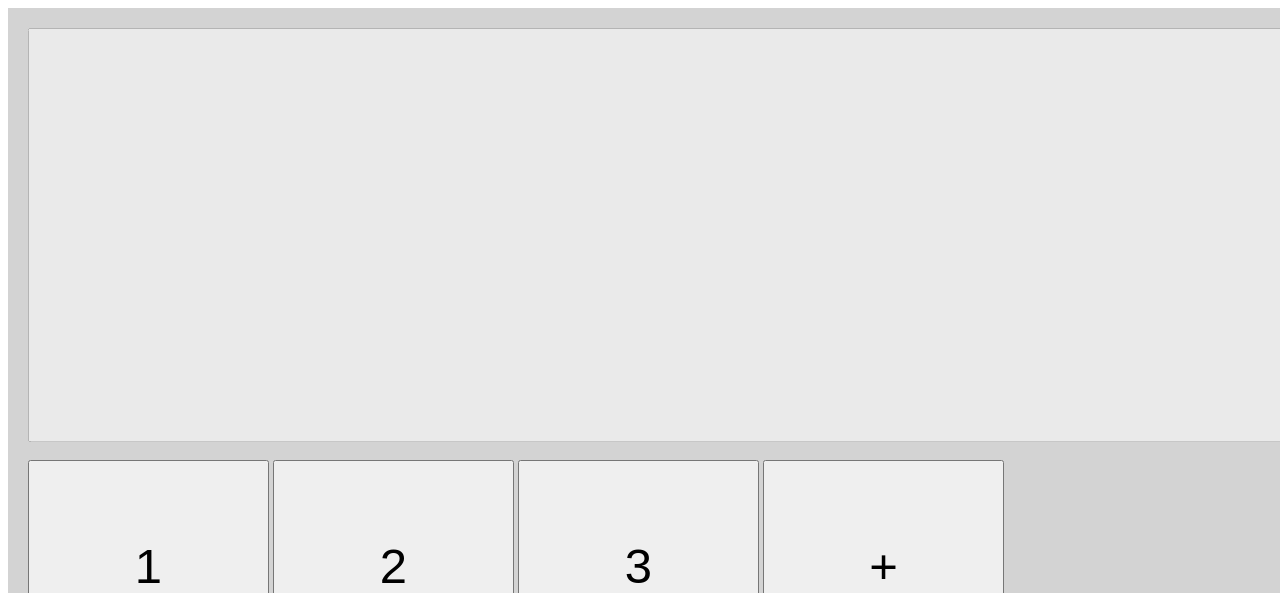
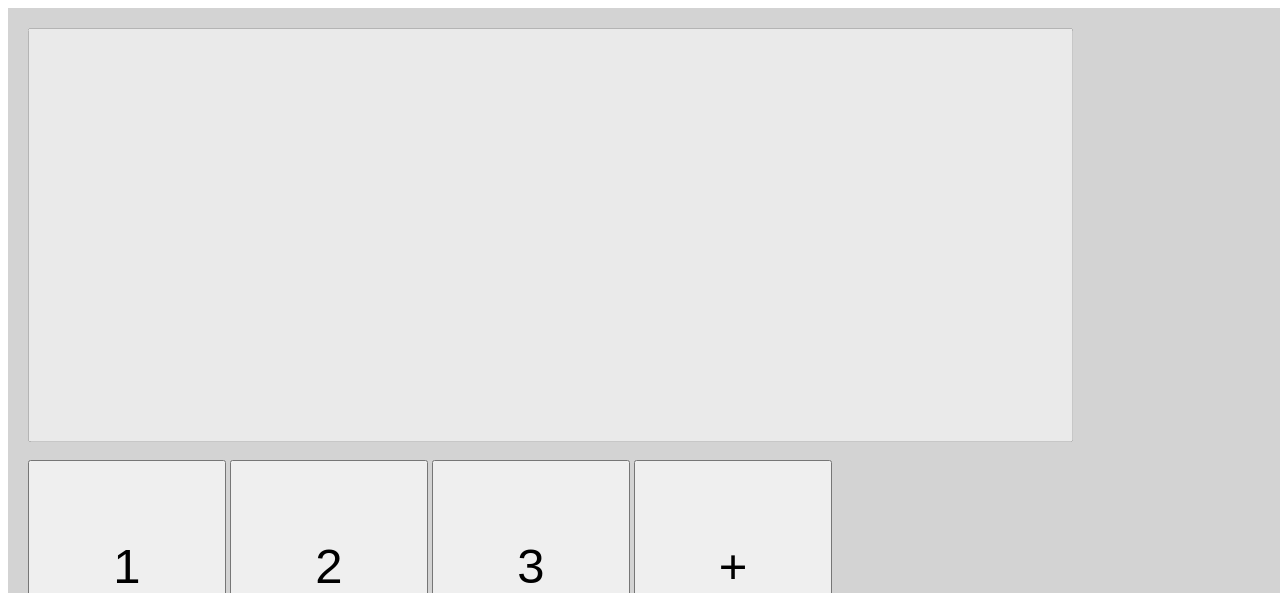
Before and after one commit to khvtisowebdeveloper/calculator, a plain HTML site: page index.html in a window 1280 px wide. Shown: the top 593 px of the page. Drawn offline with Linux system fonts and the light colour scheme.

Commit message:
Add files via upload

```diff
--- a/index.html
+++ b/index.html
@@ -11,14 +11,14 @@
     }
 
     input[type="text"] {
-      width: 100%;
+      width: 81%;
       height: 408px;
       font-size: 120px;
       text-align: right;
     }
 
     input[type="button"] {
-      width: 241px;
+      width: 198px;
       height: 212px;
       font-size: 49px;
     }
```
